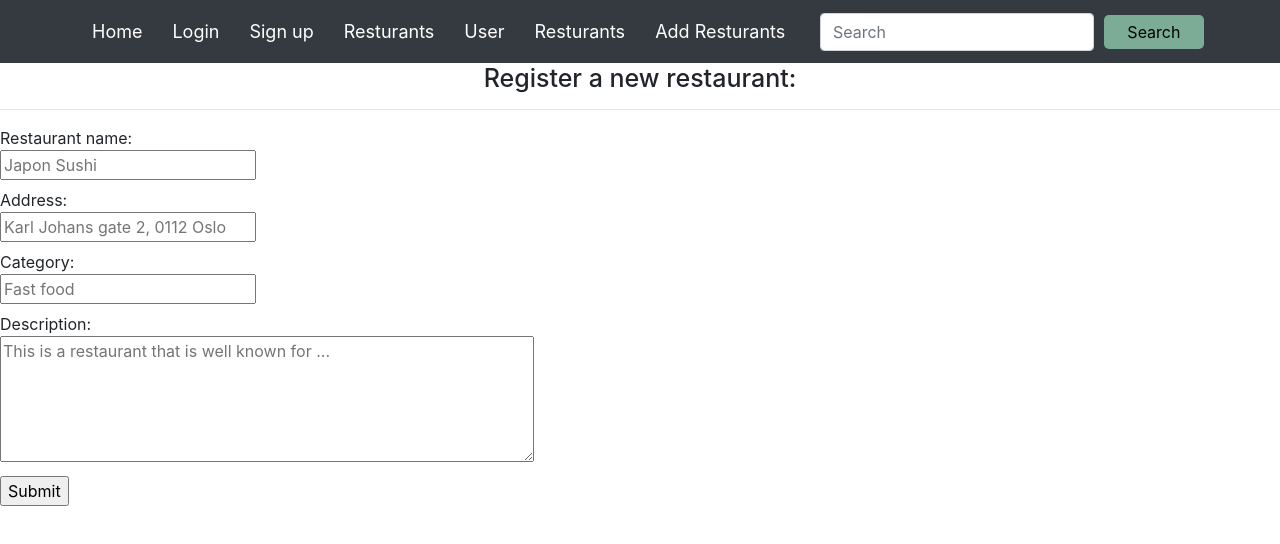
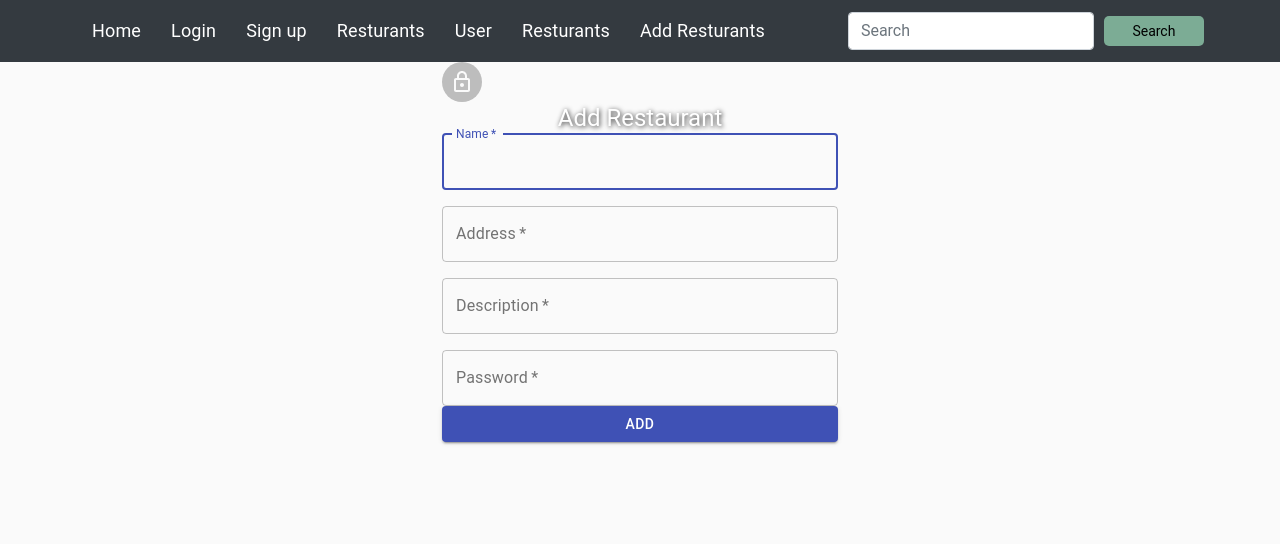
Before and after one commit to Elliot643/restaurantsApp, a React (Create React App) app: page /addRestaurant in a window 1280 px wide. Shown: the top 544 px of the page. Built offline with nearby package versions, Linux system fonts and the light colour scheme.

Commit message:
add restaurant works

```diff
--- a/src/containers/AddResturantsPage.js
+++ b/src/containers/AddResturantsPage.js
@@ -1,111 +1,173 @@
 import React from 'react';
-import axios from 'axios';
 
-class AddNewRestuarantComponent extends React.Component {
-    constructor(props) {
+import axios from "axios"
+import Avatar from '@material-ui/core/Avatar';
+import Button from '@material-ui/core/Button';
+import CssBaseline from '@material-ui/core/CssBaseline';
+import TextField from '@material-ui/core/TextField';
+import Link from '@material-ui/core/Link';
+import Grid from '@material-ui/core/Grid';
+import Box from '@material-ui/core/Box';
+import LockOutlinedIcon from '@material-ui/icons/LockOutlined';
+import Typography from '@material-ui/core/Typography';
+import { makeStyles } from '@material-ui/core/styles';
+import Container from '@material-ui/core/Container';
+
+class AddResturantPage extends React.Component {
+
+
+    constructor(props){
         super(props);
-        this.userid = this.props.userid;
+        this.state={
+            name:"",
+            address:"",
+            category:"",
+            description:""
+        };
 
-        this.state = {
-            user_id: this.userid,
-            name: '',
-            address: '',
-            description: '',
-            category: ''
-        }
+        this.handleChange = this.handleChange.bind(this);
+        this.handleSubmit = this.handleSubmit.bind(this);
     }
 
-    onChange = (e) => {
-        e.preventDefault();
-        this.setState({ [e.target.name]: e.target.value });
+
+
+    handleChange(event){
+        this.setState({[event.target.name]: event.target.value});
+    }
+    handleOptionChange = changeEvent => {
+        this.setState({
+            role: changeEvent.target.value
+        });
     }
 
-    onSubmit = (e) => {
-        // get our form data out of state
-        const { name, address, description, category, user_id } = this.state;
+    handleSubmit(event){
 
-        axios.post('https://restaurantbackend-apis.herokuapp.com/restaurant/create/', { name, address, description, category, user_id })
-          .then((result) => {
-            this.setState = {
-                name: '',
-                address: '',
-                description: '',
-                category: ''
-            }
-          })
-          .catch((err) => {
-            console.log(err);
-          });
+            axios.post('https://restaurantbackend-apis.herokuapp.com/restaurant/create', {
+                name: this.state.name,
+                address: this.state.address,
+                category: this.state.category,
+                description: this.state.description
+            }).then(function(response){
+                console.log(response);
+            }).catch(function(error){
+                console.log(error);
+            });
+
+        event.preventDefault();
     }
 
-    render() {
-        const { name, address, description, category } = this.state;
 
-        return (
-            <div className="tabDiv">
-            <h2>Register a new restaurant:</h2>
-                <hr></hr>
-                <form className="reviewForm" onSubmit={this.onSubmit}>
-                    <div>
-                        <label>
-                            Restaurant name:<br></br>
-                            <input
-                                onChange={this.onChange}
-                                value={name}
-                                id="name"
-                                type="text"
-                                name="name"
-                                placeholder="Japon Sushi"
-                            />
-                        </label>
-                    </div>
-                    <div>
-                        <label>
-                            Address:<br></br>
-                            <input
-                                onChange={this.onChange}
-                                value={address}
-                                id="address"
-                                type="text"
-                                name="address"
-                                placeholder="Karl Johans gate 2, 0112 Oslo"
-                            />
-                        </label>
-                    </div>
-                    <div>
-                        <label>
-                            Category:<br></br>
-                            <input
-                                onChange={this.onChange}
-                                value={category}
-                                id="category"
-                                type="text"
-                                name="category"
-                                placeholder="Fast food"
-                            />
-                        </label>
-                    </div>
-                    <div>
-                        <label>
-                            Description:<br></br>
-                            <textarea
-                                onChange={this.onChange}
-                                value={description}
-                                id="description"
-                                rows = "5"
-                                cols = "50"
-                                name = "description"
-                                placeholder="This is a restaurant that is well known for ..."
-                            />
-                        </label>
-                    </div>
-                    <div>
-                        <input type="submit" value="Submit"/>
-                    </div>
-                </form>
-            </div>
+
+    render(){
+
+
+        const classes =  makeStyles(theme => ({
+        '@global': {
+            body: {
+            backgroundColor: theme.palette.common.white,
+            },
+        },
+        paper: {
+            marginTop: theme.spacing(8),
+            display: 'flex',
+            flexDirection: 'column',
+            alignItems: 'center',
+        },
+        avatar: {
+            margin: theme.spacing(1),
+            backgroundColor: theme.palette.secondary.main,
+        },
+        form: {
+            width: '100%', // Fix IE 11 issue.
+            marginTop: theme.spacing(3),
+        },
+        submit: {
+            margin: theme.spacing(3, 0, 2),
+        },
+        }));
+
+
+
+        return(
+
+
+
+  <Container component="main" maxWidth="xs">
+      <CssBaseline />
+      <div className={classes.paper}>
+        <Avatar className={classes.avatar}>
+          <LockOutlinedIcon />
+        </Avatar>
+        <Typography component="h1" variant="h5">
+         Add Restaurant
+        </Typography>
+        <form  onSubmit={this.handleSubmit} className={classes.form} noValidate>
+          <Grid container spacing={2}>
+            <Grid item xs={12}>
+              <TextField onChange={this.handleChange}
+                required
+                name="name"
+                variant="outlined"
+                required
+                fullWidth
+                label="Name"
+                autoFocus
+              />
+            </Grid>
+            <Grid item xs={12}>
+              <TextField onChange={this.handleChange}
+                required
+                variant="outlined"
+                required
+                fullWidth
+                id="address"
+                label="Address"
+                name="address"
+                autoComplete="email"
+              />
+            </Grid>
+            <Grid item sm={12}>
+              <TextField onChange={this.handleChange}
+                required
+                variant="outlined"
+                required
+                fullWidth
+                id="description"
+                label="Description"
+                name="description"
+                autoComplete="email"
+              />
+            </Grid>
+            <Grid item xs={12}>
+              <TextField onChange={this.handleChange}
+                required
+                variant="outlined"
+                required
+                fullWidth
+                name="category"
+                label="Password"
+                type="text"
+                id="category"
+              />
+                </Grid>
+            </Grid>
+          <Button
+            type="submit"
+            fullWidth
+            variant="contained"
+            color="primary"
+            value="submit"
+            className={classes.submit}
+          >
+            Add
+          </Button>
+
+        </form>
+      </div>
+      <Box mt={5}>
+      </Box>
+    </Container>
         );
     }
 }
-
-export default AddNewRestuarantComponent
+export default AddResturantPage;
--- a/src/containers/LandingPage/LandingPage.js
+++ b/src/containers/LandingPage/LandingPage.js
@@ -22,7 +22,6 @@
 
     constructor(props) {
       super(props);
-            console.log(this.props)
 
 
       this.state = {
--- a/src/containers/LoginPage/LoginForm/LoginForm.js
+++ b/src/containers/LoginPage/LoginForm/LoginForm.js
@@ -42,7 +42,7 @@
       sessionStorage.setItem('userID' ,response.data._id)
       sessionStorage.setItem('email' ,response.data.email)
       sessionStorage.setItem('role' ,response.data.role)
-    window.location = '/'
+      window.location = '/'
     }).catch(function (error) {
       console.log(error);
     });
```
